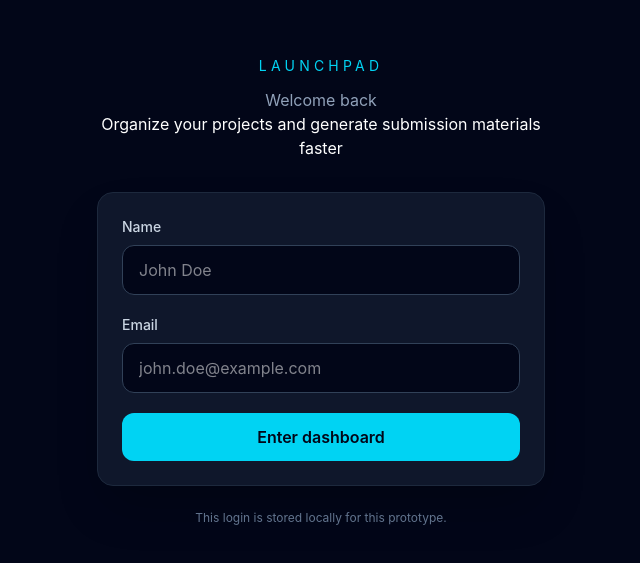
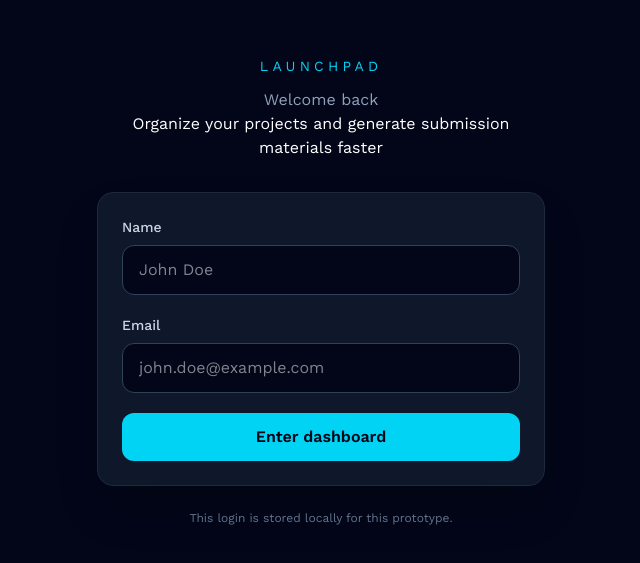
Before and after one commit to noname697/LaunchPad, a React (Vite) app: page / in a window 1280 px wide. Shown: the part 109-672 px from the top of the page, without its empty margins (319-959 px from the left). Built offline with nearby package versions, Linux system fonts and the light colour scheme.

Commit message:
Importando fonte

```diff
--- a/src/index.css
+++ b/src/index.css
@@ -1 +1,12 @@
+@import url('https://fonts.googleapis.com/css2?family=Work+Sans:ital,wght@0,100..900;1,100..900&display=swap');
 @import "tailwindcss";
+
+@theme {
+    --font-work-sans: "Work Sans", sans-serif;
+}
+
+@layer base {
+    html {
+        @apply font-work-sans
+    }
+}
```
